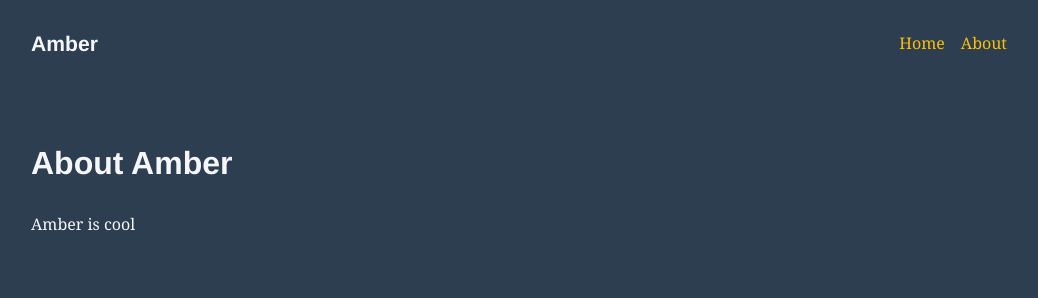
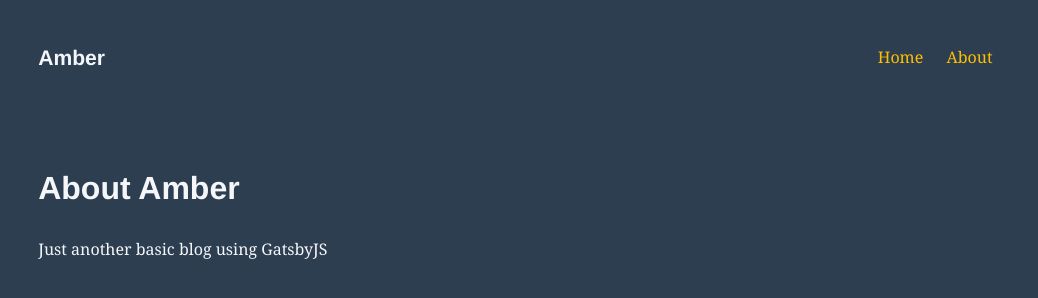
Before and after one commit to manuelurenah/Amber, a Gatsby site: page /about in a window 1280 px wide. Shown: the whole page, without its empty margins (113-1151 px from the left). Built offline with nearby package versions, Linux system fonts and the light colour scheme; Gatsby itself is replaced by a stand-in of ours.

Commit message:
Makes the first data queries

```diff
--- a/gatsby-config.js
+++ b/gatsby-config.js
@@ -1,4 +1,8 @@
 module.exports = {
+  siteMetadata: {
+    title: 'Amber',
+    description: 'Just another basic blog using GatsbyJS',
+  },
   plugins: [
     'gatsby-plugin-styled-components',
     'gatsby-plugin-react-helmet',
--- a/src/components/header.js
+++ b/src/components/header.js
@@ -1,16 +1,17 @@
 import React from 'react';
-import { Link } from 'gatsby';
+import { Link, StaticQuery } from 'gatsby';
 import styled from 'styled-components';
-import { DEFAULT_MENU_ITEMS } from '../utils/constants';
+import { DEFAULT_MENU_ITEMS, QUERY_SITE_METADATA } from '../utils/constants';
+import { rhythm } from '../utils/typography';
 
 const Header = styled.header`
-  margin-bottom: 1.5rem;
+  margin-bottom: ${rhythm(1.5)};
   text-decoration: none;
 `;
 
 const ListItem = styled.li`
   display: inline-block;
-  margin-right: 1rem;
+  margin-right: ${rhythm(1)};
 `;
 
 const ListContainer = styled.ul`
@@ -25,9 +26,12 @@ const MenuItem = ({ title, to }) => (
 );
 
 export default () => (
+  <StaticQuery
+    query={QUERY_SITE_METADATA}
+    render={data => (
       <Header>
         <Link to="/">
-      <h3 style={{ display: 'inline' }}>Amber</h3>
+          <h3 style={{ display: 'inline' }}>{data.site.siteMetadata.title}</h3>
         </Link>
         <ListContainer>
           {DEFAULT_MENU_ITEMS.map(item => (
@@ -35,4 +39,6 @@ export default () => (
           ))}
         </ListContainer>
       </Header>
+    )}
+  />
 );
--- a/src/components/layout.js
+++ b/src/components/layout.js
@@ -1,13 +1,14 @@
 import React from 'react';
 import styled from 'styled-components';
 import Header from './header';
+import { rhythm } from '../utils/typography';
 
 const LayoutContainer = styled.div`
   display: flex;
   flex-flow: column wrap;
-  margin: 2rem auto;
+  margin: ${rhythm(2)} auto;
   max-width: 80vw;
-  padding: 0 1rem;
+  padding: 0 ${rhythm(1)};
 `;
 
 export default ({ children }) => (
--- a/src/pages/about.js
+++ b/src/pages/about.js
@@ -1,11 +1,23 @@
 import React from 'react';
+import { graphql } from 'gatsby';
 import SectionHeader from '../components/sectionHeader';
 import Layout from '../components/layout';
 import { DEFAULT_MENU_ITEMS } from '../utils/constants';
 
-export default () => (
+export default ({ data }) => (
   <Layout menuItems={DEFAULT_MENU_ITEMS}>
-    <SectionHeader title="About Amber" />
-    <p>Amber is cool</p>
+    <SectionHeader title={`About ${data.site.siteMetadata.title}`} />
+    <p>{data.site.siteMetadata.description}</p>
   </Layout>
 );
+
+export const query = graphql`
+  {
+    site {
+      siteMetadata {
+        title
+        description
+      }
+    }
+  }
+`;
--- a/src/utils/constants.js
+++ b/src/utils/constants.js
@@ -1,3 +1,5 @@
+import { graphql } from 'gatsby';
+
 export const DEFAULT_MENU_ITEMS = [
   {
     title: 'Home',
@@ -8,3 +10,13 @@ export const DEFAULT_MENU_ITEMS = [
     path: '/about',
   },
 ];
+
+export const QUERY_SITE_METADATA = graphql`
+  {
+    site {
+      siteMetadata {
+        title
+      }
+    }
+  }
+`;
--- a/src/utils/typography.js
+++ b/src/utils/typography.js
@@ -3,5 +3,5 @@ import fairyGateTheme from 'typography-theme-fairy-gates';
 
 const typography = new Typography(fairyGateTheme);
 
-export const { scale, rhythm, options } = typography;
+export const { rhythm } = typography;
 export default typography;
```
Also changed, not shown: 1 other file. Lines whose indentation alone changed are shown as unchanged.
